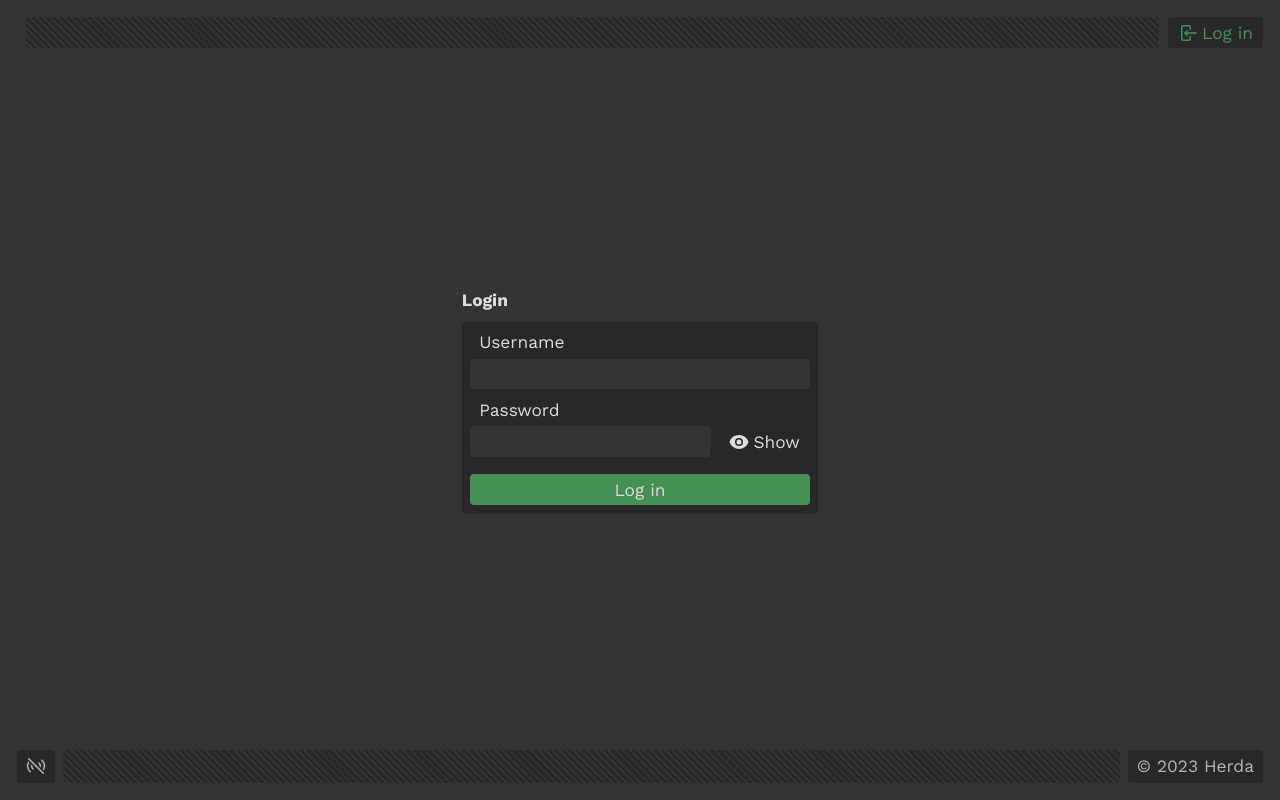
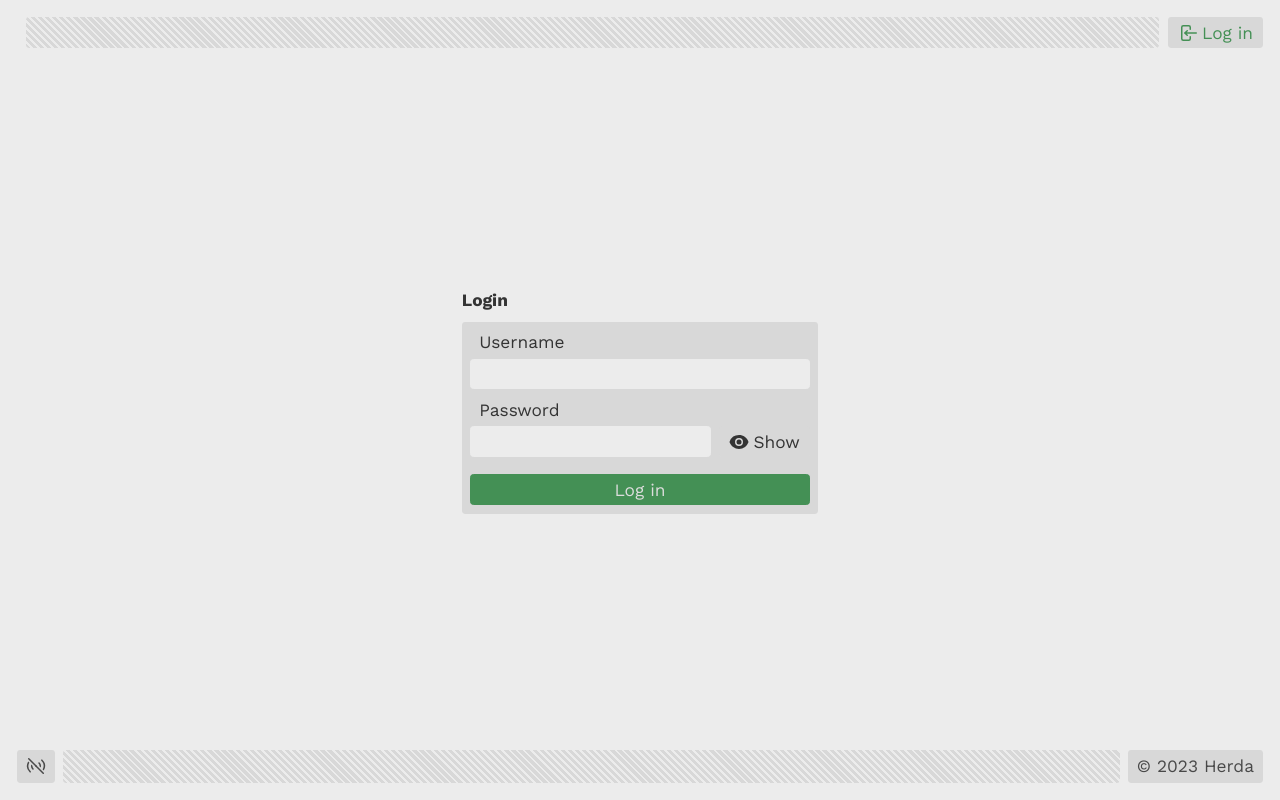
Before and after one commit to annybs/herda, a React (Vite) app in the folder web/: page /login in a window 1280 px wide. Built offline with nearby package versions, Linux system fonts and the light colour scheme; no server answers.

Commit message:
add light color scheme support

```diff
--- a/web/src/vars.scss
+++ b/web/src/vars.scss
@@ -48,7 +48,22 @@ $space-xl: 2rem;
   --color-warn: #f3af2f;
 
   @media (prefers-color-scheme: light) {
-    // light colours todo
+    --color-bg-alt: #d8d8d8;
+    --color-bg: #ececec;
+    --color-border: #b5b5b5;
+    --color-cta: #449055;
+    --color-focus: #222222;
+    --color-inactive: #494949;
+    --color-inactive-fg: #909090;
+    --color-negative-fg: #dddddd;
+    --color-negative: #d84c4c;
+    --color-fg-alt: #494949;
+    --color-fg: #343434;
+    --color-positive-fg: #dddddd;
+    --color-positive: #449055;
+    --color-shadow: #cccccc;
+    --color-warn-fg: #343434;
+    --color-warn: #f3af2f;
   }
 }
 
```
